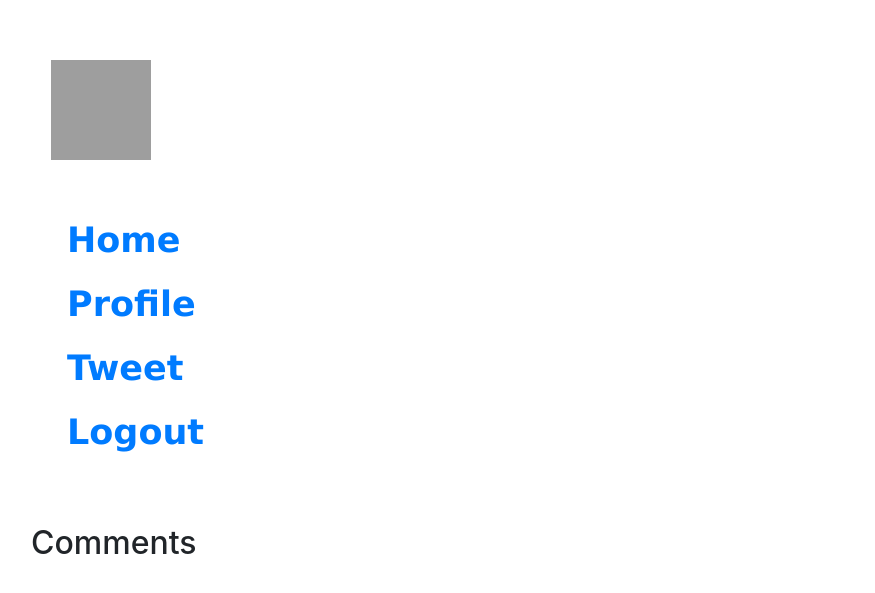
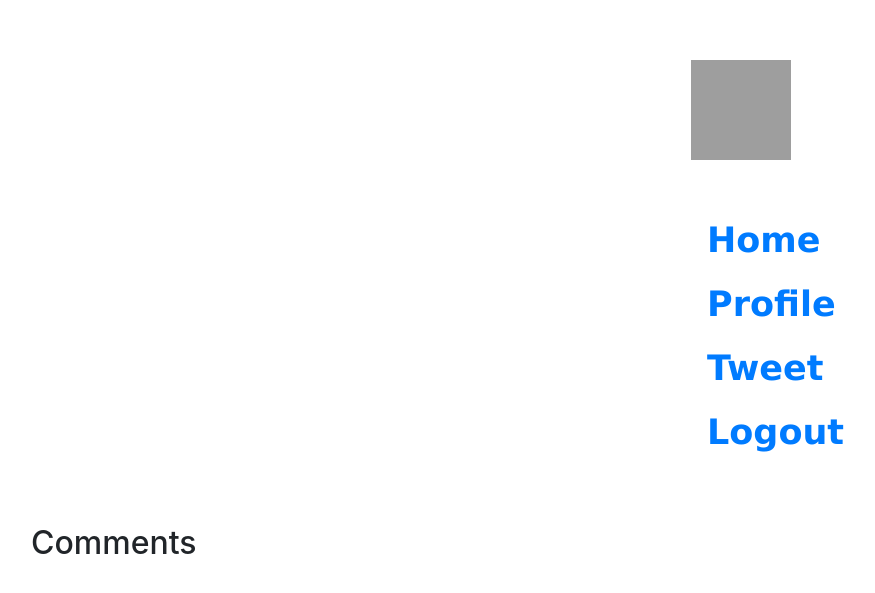
Before and after one commit to serrayon/Twitter, a Django app: page /comments in a window 1280 px wide. Shown: the top 593 px of the page, without its empty margins (9-884 px from the left). Run offline with Django 3.2, Linux system fonts and the light colour scheme; data that the repository does not hold is empty; some libraries are stand-ins or nearby versions; grey boxes are pictures that could not be loaded.

Commit message:
working on git hub issues

```diff
--- a/twitter/admin.py
+++ b/twitter/admin.py
@@ -3,6 +3,7 @@ from .models import Post, Comment, Profile
 
 admin.site.register(Post)
 admin.site.register(Comment)
+admin.site.register(Profile)
 # admin.site.register(accounts)
 
 # Register your models here.
--- a/twitter/static/css/main.css
+++ b/twitter/static/css/main.css
@@ -80,10 +80,20 @@ h3 {
   font-family: Cambria, Cochin, Georgia, Times, 'Times New Roman', serif;
 }
 
-.login{
+/* .login{
   float: right;
   padding:0 20px 0 0;
 }
 .clearfix{
   overflow: auto;
+} */
+.container-base{
+  display: grid;
+  grid-template-columns: 1fr 1fr;
+  grid-template-rows: auto;
+  grid-template-areas:
+  "login login"
+  "nav text-area"
+  "tracks tracks"
+
 }
--- a/twitter/templates/base.html
+++ b/twitter/templates/base.html
@@ -13,7 +13,7 @@
   <title>Twitter</title>
 </head>
 <body>
-
+   <div class="container-base">
     <section class="login">
       {% if user.is_authenticated %}
       {% comment %} Welcome, {{ user.username }} {% endcomment %}
@@ -39,5 +39,6 @@
     <script src="https://cdnjs.cloudflare.com/ajax/libs/popper.js/1.14.7/umd/popper.min.js" integrity="sha384-UO2eT0CpHqdSJQ6hJty5KVphtPhzWj9WO1clHTMGa3JDZwrnQq4sF86dIHNDz0W1" crossorigin="anonymous"></script>
     <script src="https://stackpath.bootstrapcdn.com/bootstrap/4.3.1/js/bootstrap.min.js" integrity="sha384-JjSmVgyd0p3pXB1rRibZUAYoIIy6OrQ6VrjIEaFf/nJGzIxFDsf4x0xIM+B07jRM" crossorigin="anonymous"></script>
   {% block content %} {% endblock %}
+</div>
 </body>
 </html>
--- a/twitter/templates/post_detail.html
+++ b/twitter/templates/post_detail.html
@@ -27,5 +27,5 @@
   {% endfor %}
 
 
-<!-- </ul> -->
+</ul>
 {% endblock %}
```
Also changed, not shown: twitter/templates/comment_list.html (+4 -4 lines).
